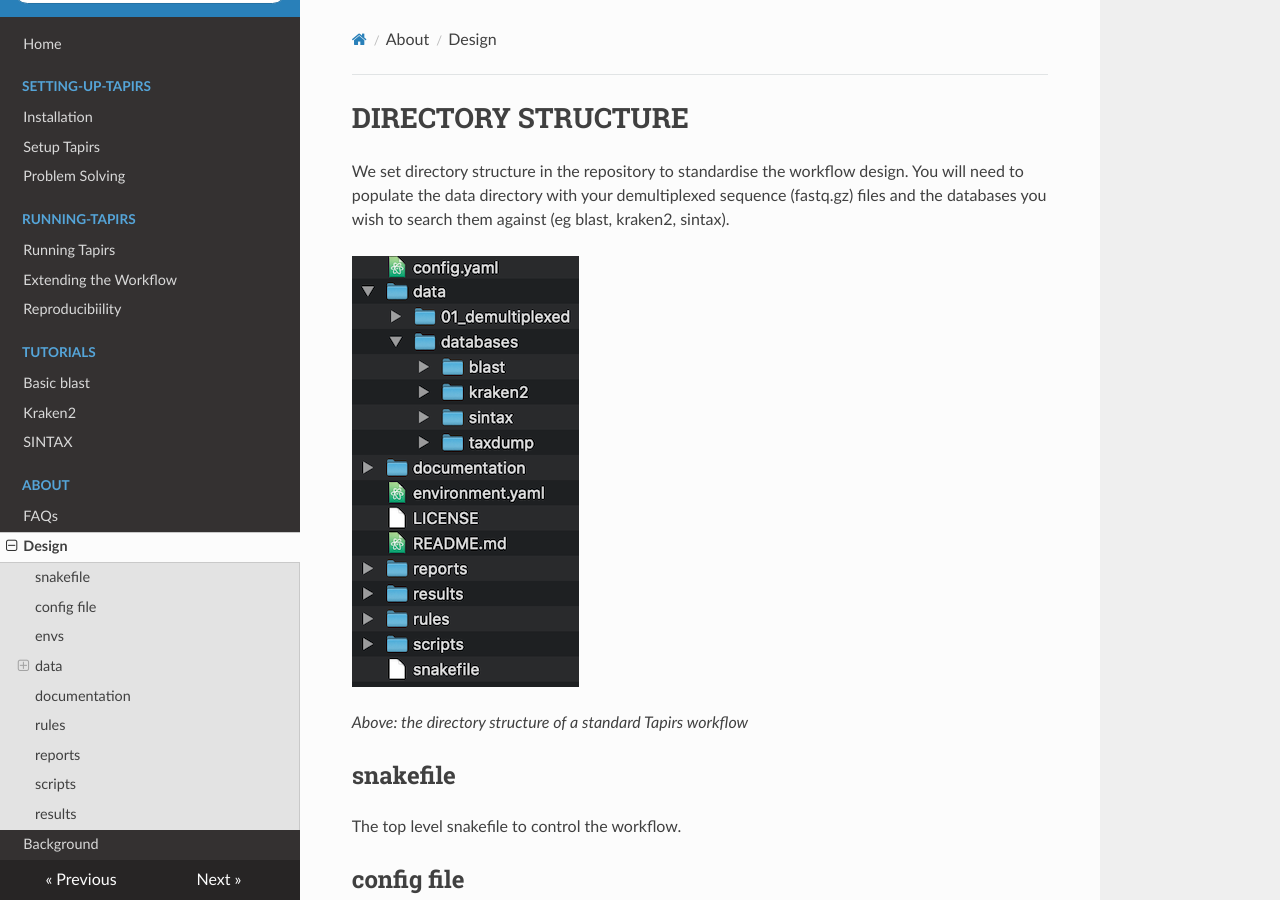
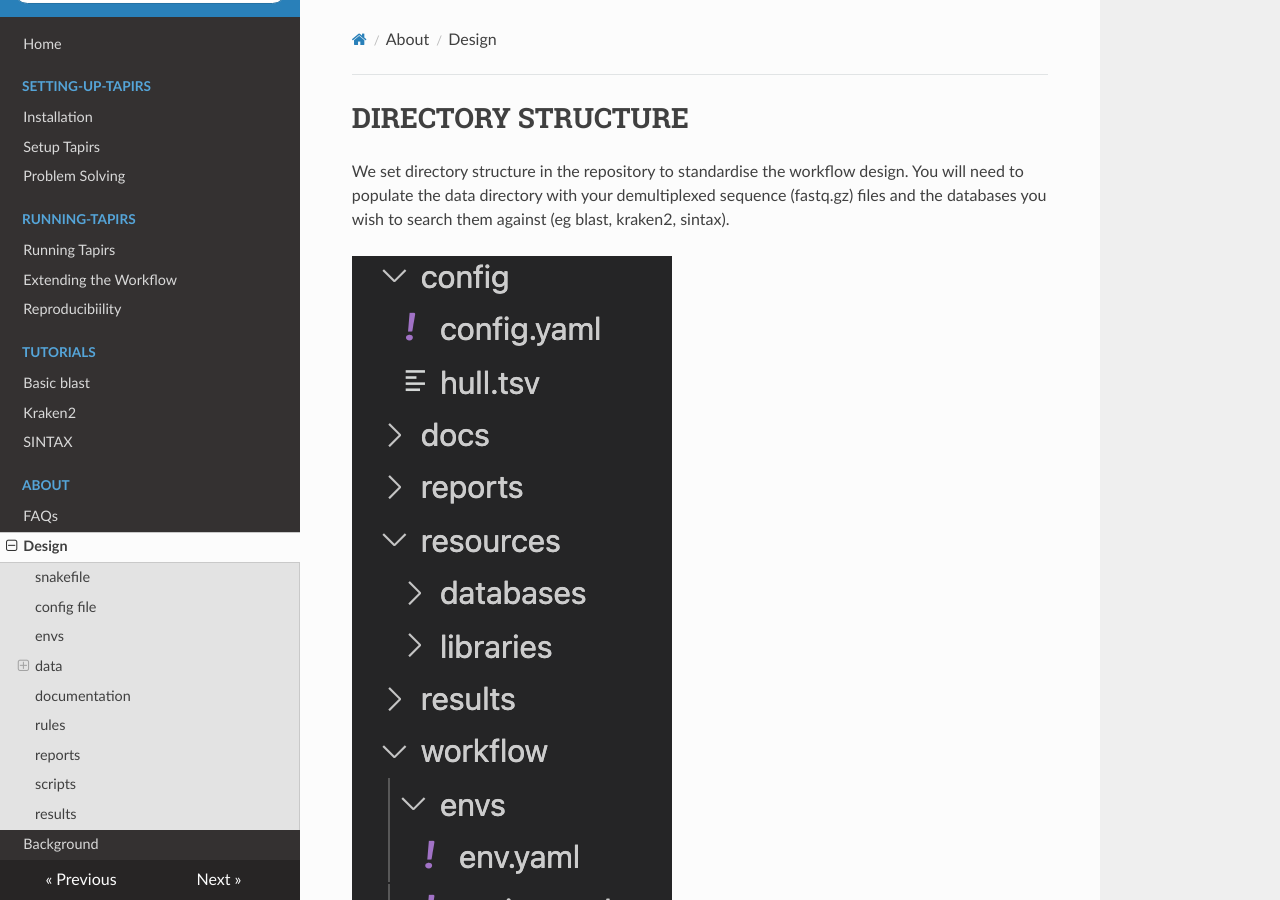
Before and after one commit to EvoHull/Tapirs, an MkDocs documentation site: the page built from docs/About/design.md, in a window 1280 px wide and 900 px high. Built offline with MkDocs 1.6.1, drawn with Linux system fonts in a browser that asks for light colours; nearby versions of some CDN libraries.

Commit message:
update directories diagram

```diff
--- a/docs/About/design.md
+++ b/docs/About/design.md
@@ -2,7 +2,7 @@
 
 We set directory structure in the repository to standardise the workflow design. You will need to populate the data directory with your demultiplexed sequence (fastq.gz) files and the databases you wish to search them against (eg blast, kraken2, sintax).
 
-![Directory Structure](../images/dir_structure.png)
+![Directory Structure](../images/directories.png)
 
 *Above: the directory structure of a standard Tapirs workflow*
 ## snakefile
```
Also changed, not shown: docs/images/directories.png (added).
